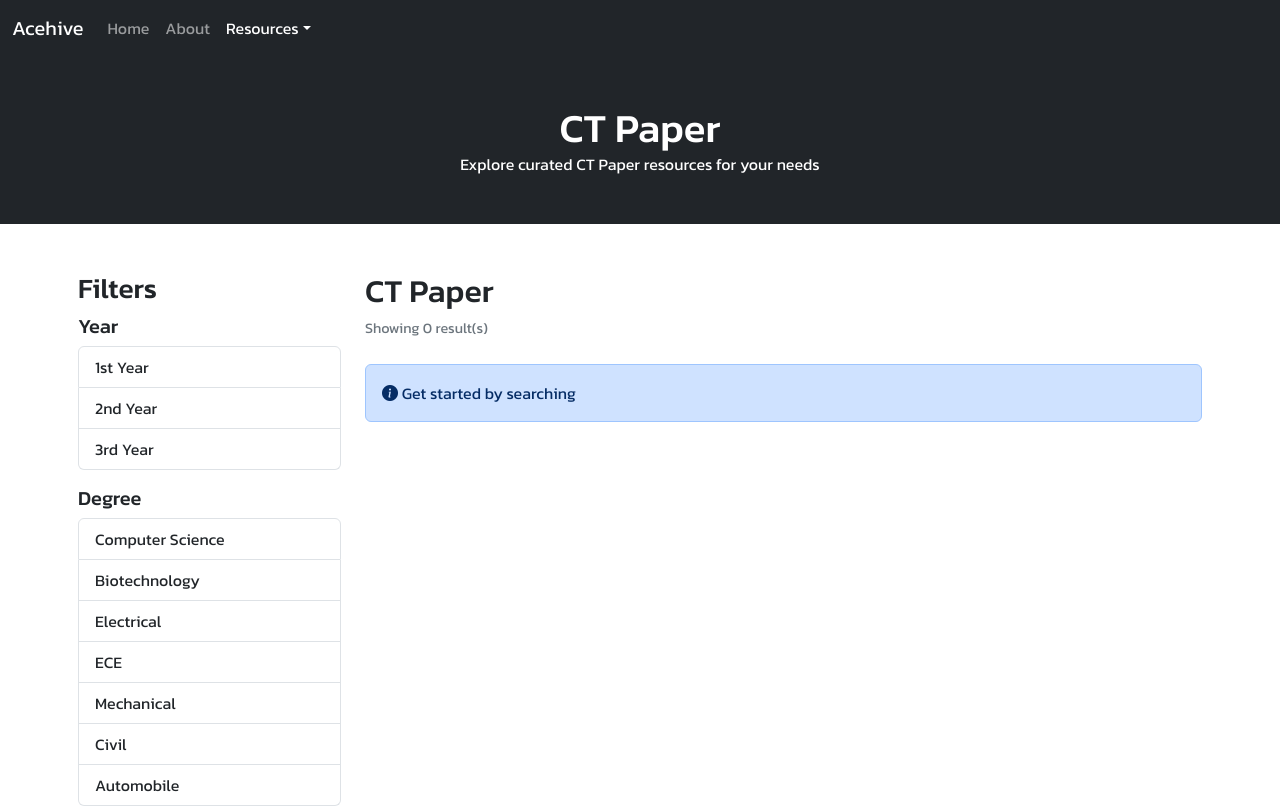
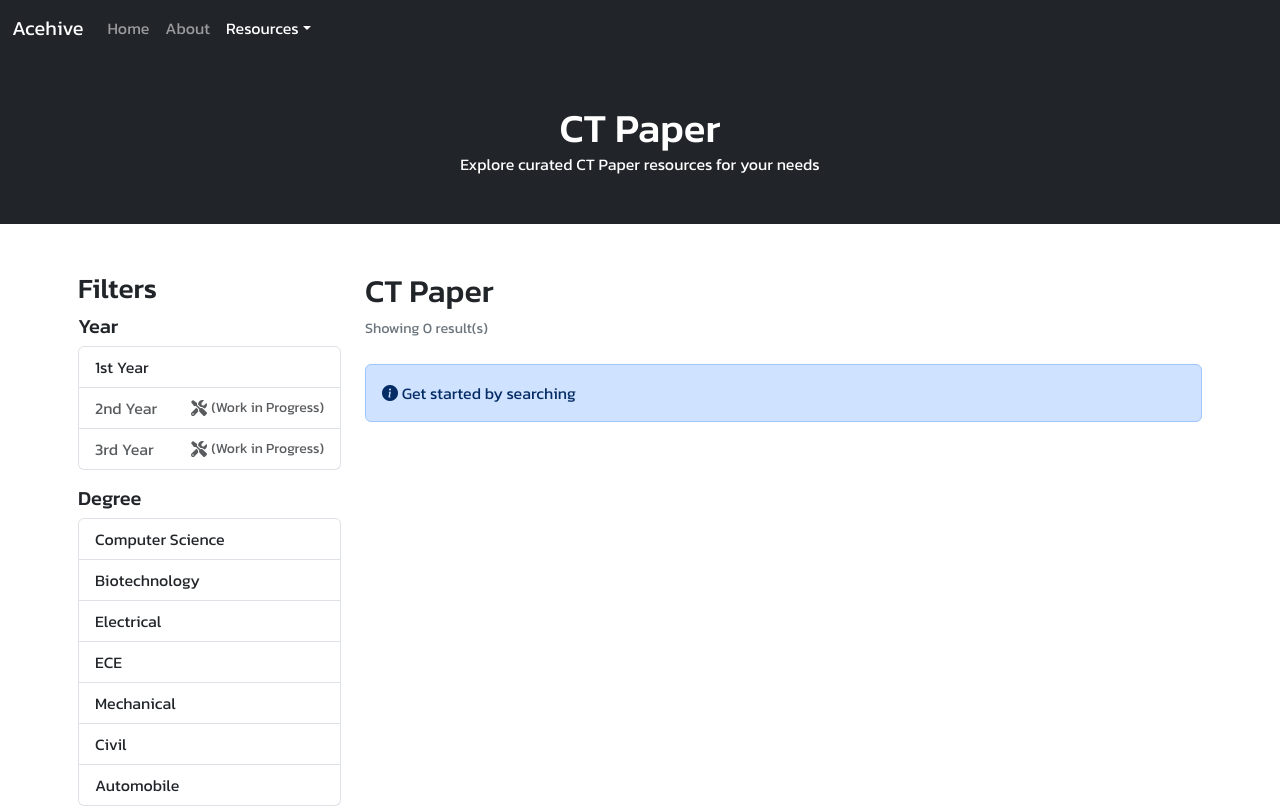
Before and after one commit to kavinmahendran09/acehive, a React (Vite) app: page /ct-home in a window 1280 px wide. Shown: the top 807 px of the page. Built offline with nearby package versions, Linux system fonts and the light colour scheme.

Commit message:
fix : filters changed to only 1st year

```diff
--- a/src/assets/Filters.tsx
+++ b/src/assets/Filters.tsx
@@ -1,4 +1,5 @@
 import React, { useState } from 'react';
+import { FaTools } from 'react-icons/fa';
 
 interface FiltersProps {
   year: string | null;
@@ -163,10 +164,22 @@ const Filters: React.FC<FiltersProps> = ({
           <button
             key={y}
             type="button"
-              className={`list-group-item list-group-item-action ${year === y ? 'bg-dark text-white' : ''}`}
-              onClick={() => handleYearChange(y)}
+            className={`list-group-item list-group-item-action d-flex align-items-center ${
+              year === y ? 'bg-dark text-white' : ''
+            } ${y !== '1st Year' ? 'disabled' : ''}`}
+            onClick={() => y === '1st Year' && handleYearChange(y)}
+            disabled={y !== '1st Year'}
           >
             {y}
+            {y !== '1st Year' && (
+              <span
+                className="ms-auto text-muted d-flex align-items-center"
+                title="Under work"
+              >
+                <FaTools className="ms-2" />
+                <small className="ms-1">(Work in Progress)</small>
+              </span>
+            )}
           </button>
         ))}
       </div>
```
Lines whose indentation alone changed are shown as unchanged.
